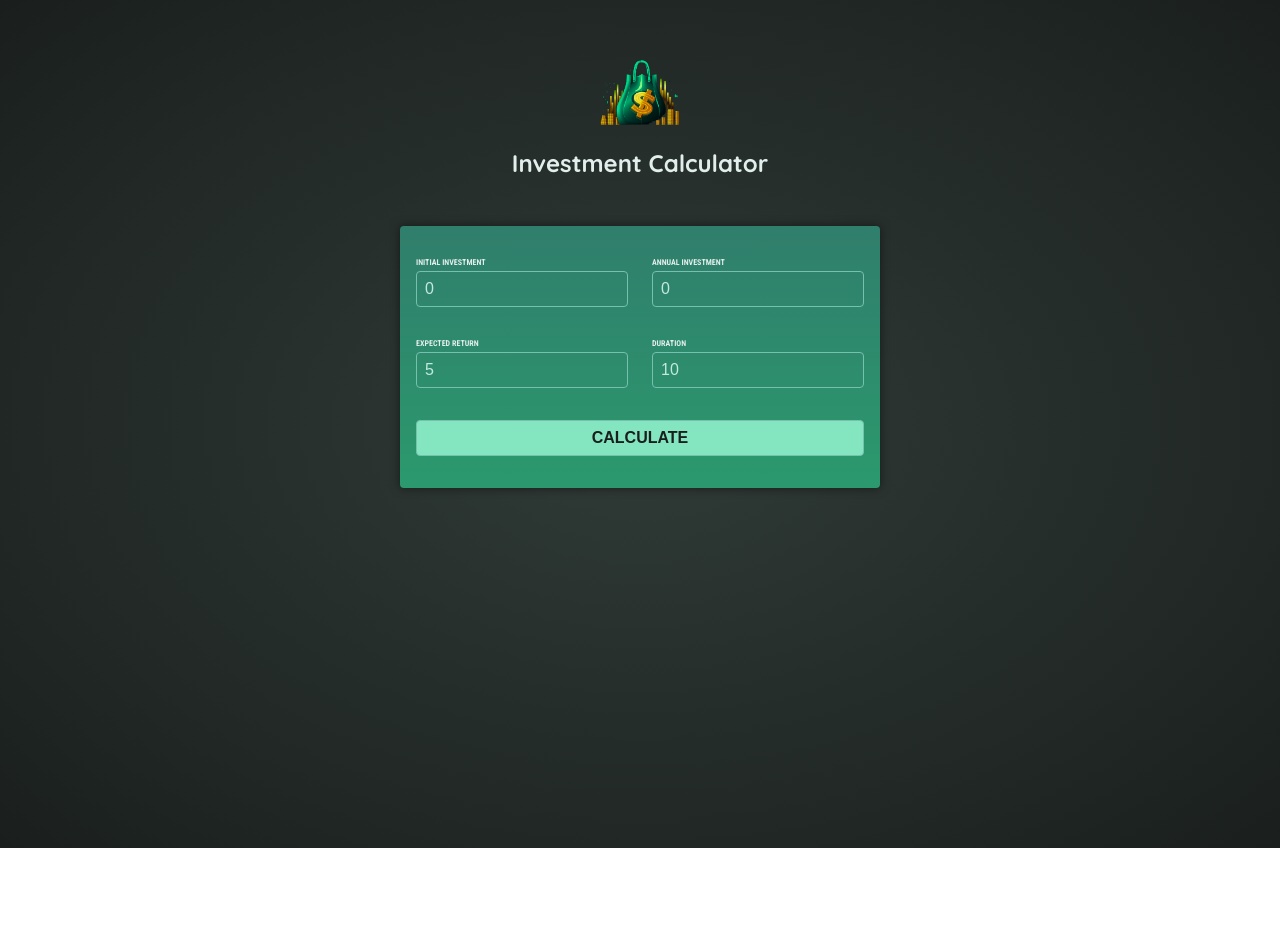
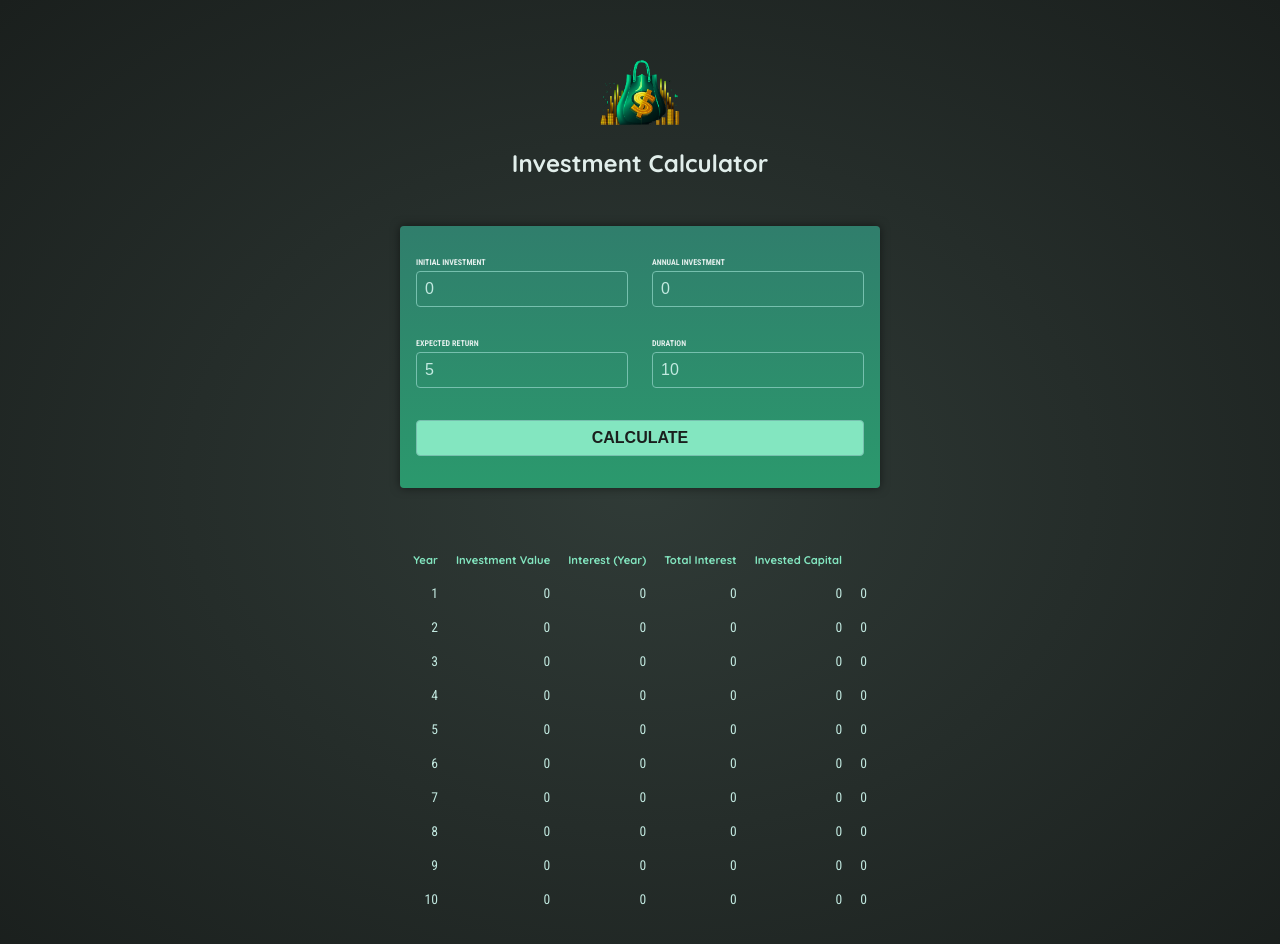
Before and after one commit to sminerport/InvestmentCalc, an Angular app: page / in a window 1280 px wide. Both pictures are taken after a click on the button "CALCULATE". Shown: the top 944 px of the page. Before the commit the page ends 848 px from the top, so only its background shows below. Built offline with nearby package versions, Linux system fonts and the light colour scheme.

Commit message:
Add investment results component and integrate with AppComponent

```diff
--- a/src/app/app.component.html
+++ b/src/app/app.component.html
@@ -1,2 +1,5 @@
 <app-header />
 <app-user-input (calculate)="onCalculateInvestmentResults($event)" />
+<app-investment-results
+  [investmentResults]="investmentResults"
+></app-investment-results>
--- a/src/app/app.component.ts
+++ b/src/app/app.component.ts
@@ -1,20 +1,26 @@
 import { Component } from '@angular/core';
 import { HeaderComponent } from './header/header.component';
 import { UserInputComponent } from './user-input/user-input.component';
+import type { InvestmentInput } from './investment-input.model';
+import { InvestmentResultsComponent } from './investment-results/investment-results.component';
 
 @Component({
   selector: 'app-root',
   standalone: true,
   templateUrl: './app.component.html',
-  imports: [HeaderComponent, UserInputComponent],
+  imports: [HeaderComponent, UserInputComponent, InvestmentResultsComponent],
 })
 export class AppComponent {
-  onCalculateInvestmentResults(data: {
-    initialInvestment: number;
+  investmentResults?: {
+    year: number;
+    interest: number;
+    valueEndOfYear: number;
     annualInvestment: number;
-    expectedReturn: number;
-    duration: number;
-  }) {
+    totalInterest: number;
+    totalAmountInvested: number;
+  }[];
+
+  onCalculateInvestmentResults(data: InvestmentInput) {
     const { initialInvestment, annualInvestment, expectedReturn, duration } =
       data;
 
@@ -37,6 +43,6 @@
       });
     }
 
-    console.log('Investment Results:', annualData);
+    this.investmentResults = annualData;
   }
 }
--- /dev/null
+++ b/src/app/investment-results/investment-results.component.css
@@ -0,0 +1,19 @@
+table {
+  max-width: 50rem;
+  margin: 2rem auto;
+  padding: 1rem;
+  table-layout: fixed;
+  border-spacing: 1rem;
+  text-align: right;
+}
+
+table thead {
+  font-size: 0.7rem;
+  color: #83e6c0;
+}
+
+table tbody {
+  font-family: "Roboto Condensed", sans-serif;
+  font-size: 0.85rem;
+  color: #c2e9e0;
+}
--- /dev/null
+++ b/src/app/investment-results/investment-results.component.html
@@ -0,0 +1,27 @@
+@if (!investmentResults || investmentResults.length === 0) {
+<p class="center">Please enter some values and press "Calculate".</p>
+} @else {
+<table>
+  <thead>
+    <tr>
+      <th>Year</th>
+      <th>Investment Value</th>
+      <th>Interest (Year)</th>
+      <th>Total Interest</th>
+      <th>Invested Capital</th>
+    </tr>
+  </thead>
+  <tbody>
+    @for (result of investmentResults; track result.year) {
+    <tr>
+      <td>{{ result.year }}</td>
+      <td>{{ result.interest }}</td>
+      <td>{{ result.valueEndOfYear }}</td>
+      <td>{{ result.annualInvestment }}</td>
+      <td>{{ result.totalInterest }}</td>
+      <td>{{ result.totalAmountInvested }}</td>
+    </tr>
+    }
+  </tbody>
+</table>
+}
```
Also changed, not shown: src/app/investment-input.model.ts (added, +13 -0 lines), src/app/investment-results/investment-results.component.ts (added, +19 -0 lines), src/app/user-input/user-input.component.ts (+2 -6 lines).
